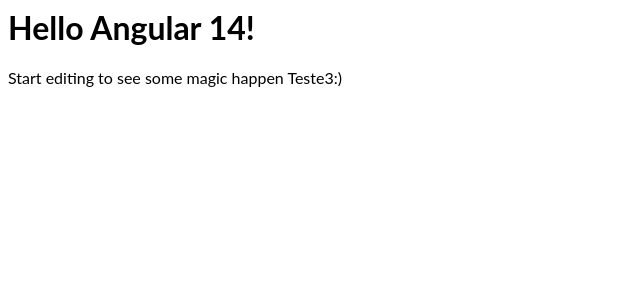
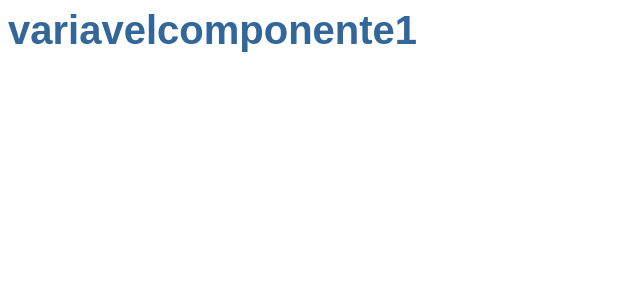
Before and after one commit to codigosincero/PrimeiroProjetoAWSAngular, an Angular app: page / in a window 1280 px wide. Shown: the top 300 px of the page, without its empty margins (0-640 px from the left). Built offline with nearby package versions, Linux system fonts and the light colour scheme.

Commit message:
4 files modified, 1 deleted

```diff
--- a/src/app/app.component.css
+++ b/src/app/app.component.css
@@ -1,3 +1,25 @@
-p {
-  font-family: Lato;
+/* Application-wide Styles */
+h1 {
+  color: #369;
+  font-family: Arial, Helvetica, sans-serif;
+  font-size: 250%;
 }
+h2,
+h3 {
+  color: #444;
+  font-family: Arial, Helvetica, sans-serif;
+  font-weight: lighter;
+}
+body {
+  margin: 2em;
+}
+body,
+input[type="text"],
+button {
+  color: #333;
+  font-family: Cambria, Georgia, serif;
+}
+/* everywhere else */
+* {
+  font-family: Arial, Helvetica, sans-serif;
+}
--- a/src/app/app.component.html
+++ b/src/app/app.component.html
@@ -1,4 +1 @@
-<hello name="{{ name }}"></hello>
-<p>
-  Start editing to see some magic happen Teste3:)
-</p>
+<h1> {{ "variavelcomponente1" }}</h1>
--- a/src/app/app.component.ts
+++ b/src/app/app.component.ts
@@ -1,10 +1,10 @@
-import { Component, VERSION } from '@angular/core';
+import { Component, VERSION } from "@angular/core";
 
 @Component({
-  selector: 'my-app',
-  templateUrl: './app.component.html',
-  styleUrls: [ './app.component.css' ]
+  selector: "my-app",
+  templateUrl: "./app.component.html",
+  styleUrls: ["./app.component.css"]
 })
-export class AppComponent  {
-  name = 'Angular ' + VERSION.major;
+export class AppComponent {
+  variavelcomponente1 = "Angular version is " + VERSION.major;
 }
--- a/src/app/hello.component.ts
+++ /dev/null
@@ -1,10 +0,0 @@
-import { Component, Input } from '@angular/core';
-
-@Component({
-  selector: 'hello',
-  template: `<h1>Hello {{name}}!</h1>`,
-  styles: [`h1 { font-family: Lato; }`]
-})
-export class HelloComponent  {
-  @Input() name: string;
-}
```
Also changed, not shown: src/app/app.module.ts (+8 -9 lines).
